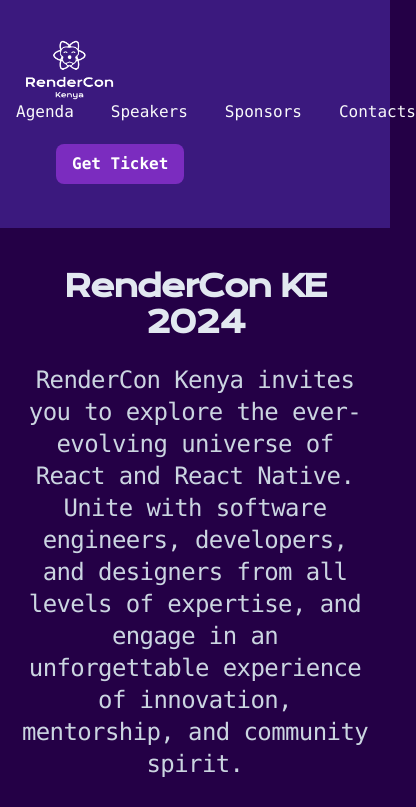
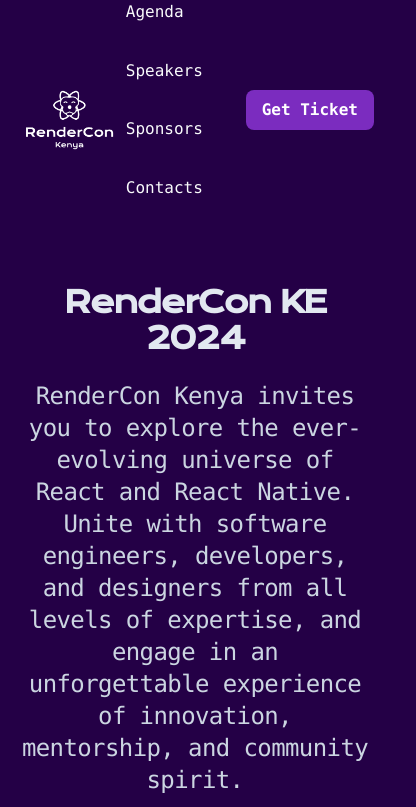
Before and after one commit to rendercon/RenderconKeWeb, a Next.js app: page / in a window 390 px wide. Shown: the top 807 px of the page, 416 px wide, since content can reach past the window. Built offline with nearby package versions, Linux system fonts and the light colour scheme; no server answers.

Commit message:
chore/added-responsiveness-for-small-screens

```diff
--- a/package.json
+++ b/package.json
@@ -23,6 +23,7 @@
     "react": "18.2.0",
     "react-dom": "18.2.0",
     "react-fast-marquee": "^1.6.0",
+    "react-icons": "^5.3.0",
     "tailwindcss": "3.3.2",
     "typescript": "5.0.4"
   }
--- a/src/app/components/Header.tsx
+++ b/src/app/components/Header.tsx
@@ -7,9 +7,64 @@
 import renderconWB from '@/app/images/logos/Rendercon-wb.png'
 import Image from 'next/image'
 import { useEffect, useState } from 'react'
+import { RiMenu3Line } from "react-icons/ri";
+import { RxCross2 } from "react-icons/rx";
+
+type TNavbar={
+  scrolled:boolean,
+}
+
+function MobileNavbar(props: TNavbar){
+  const {scrolled} = props
+  const [isMobileMenuOpened, setIsMobileMenuOpened] = useState(false)
+
+  return(
+    <header className={`z-50 w-full sticky top-0 px-4 ${scrolled? 'bg-[#240046] bg-opacity-100' : "bg-[#42208c] bg-opacity-80"}`}>
+      <div className={'w-full h-[80px] flex justify-between items-center'}>
+        <Link href="#home"><Image src={renderconWB} alt={'Rendercon white background logo'} unoptimized height={50}/></Link>
+        <button onClick={() => setIsMobileMenuOpened(!isMobileMenuOpened)}>{isMobileMenuOpened ? <RxCross2  className={'text-white text-2xl'}/> : <RiMenu3Line className={'text-white text-2xl'}/>}</button>
+      </div>
+      {isMobileMenuOpened ?
+        <div className={'flex flex-col py-4 pl-2'}>
+          <div className={'font-mono text-gray-50 pb-4'}>
+            <Navbar/>
+          </div>
+          <Button>
+            <Link href="https://paydexp.com/renderconke-2024" target="_blank" rel="noopener noreferrer">Get Ticket</Link>
+          </Button>
+        </div>
+      : null}
+    </header>
+  )
+}
+
+function LargeScreenNavbar(scrolled:TNavbar){
+
+  return(
+    <header className={`relative z-50 pb-11 lg:pt-8 md:sticky top-0 ${scrolled? 'bg-[#240046] bg-opacity-100' : "bg-[#42208c] bg-opacity-80"}`} >
+      <Container className="flex flex-wrap items-center justify-between align-center sm:justify-between lg:flex-nowrap">
+        <div className="mt-10 lg:mt-0 lg:grow lg:basis-0">
+          <Link href="#home"><Image src={renderconWB} alt={'Rendercon white background logo'} unoptimized height={60}/></Link>
+        </div>
+        <div className={'flex flex-col font-mono text-gray-50 items-center justify-center'}>
+          <Navbar/>
+        </div>
+        <div className="mt-5 pl-10  sm:mt-10 sm:flex md:pl-0 lg:pl-0 lg:mt-0 lg:grow lg:basis-0 lg:justify-end">
+          <Button>
+          <Link
+            href="https://paydexp.com/renderconke-2024" target="_blank" rel="noopener noreferrer">Get Ticket</Link>
+          </Button>
+        </div>
+      </Container>
+    </header>
+  )
+
+}
+
 
 export function Header() {
   const [scrolled, setScrolled] = useState(false);
+  const [showMobileMenu, setShowMobileMenu] = useState(false)
 
   useEffect(() => {
     const checkScroll = () => {
@@ -20,25 +75,22 @@
     return () => window.removeEventListener('scroll', checkScroll);
   }, []);
 
+  useEffect(() => {
+    function checkInnerWidth(){
+      const windowInnerWidth = window.innerWidth
+      if (windowInnerWidth <= 1023) {
+        setShowMobileMenu(true);
+      }else{
+        setShowMobileMenu(false)
+      }
+    }
+
+    window.addEventListener('resize', checkInnerWidth)
+    return () => window.removeEventListener('resize', checkInnerWidth)
+  }, [])
+
+
   return (
-    <header className={`relative z-50 pb-11 lg:pt-8 md:sticky top-0 ${scrolled? 'bg-[#240046] bg-opacity-100' : "bg-[#42208c] bg-opacity-80"}`} >
-      <Container className="flex flex-wrap items-center justify-between align-center sm:justify-between lg:flex-nowrap">
-      <div className="mt-10 lg:mt-0 lg:grow lg:basis-0">
-          <Link href="#home"><Image src={renderconWB} alt={'Rendercon white background logo'} unoptimized height={60}/></Link>
-        </div>
-        {/* <div className="order-first -mx-4 flex flex-auto basis-full overflow-x-auto whitespace-nowrap border-b border-blue-100/10 py-4 font-mono text-sm text-gray-50 sm:-mx-6 lg:order-none lg:mx-0 lg:basis-auto lg:border-0 lg:py-0"> */}
-          <div className={'flex flex-col font-mono text-gray-50 items-center justify-center'}>
-            <Navbar/>
-
-          </div>
-        {/* </div> */}
-        <div className="mt-5 pl-10  sm:mt-10 sm:flex md:pl-0 lg:pl-0 lg:mt-0 lg:grow lg:basis-0 lg:justify-end">
-          <Button>
-          <Link
-            href="https://paydexp.com/renderconke-2024" target="_blank" rel="noopener noreferrer">Get Ticket</Link>
-          </Button>
-        </div>
-      </Container>
-    </header>
+    showMobileMenu ? <MobileNavbar scrolled={scrolled}/> : <LargeScreenNavbar scrolled={scrolled}/>
   )
 }
--- a/src/app/components/Navbar.tsx
+++ b/src/app/components/Navbar.tsx
@@ -3,7 +3,7 @@
 
 function Navbar() {
   return (
-    <ul className="w-[400px] md:w-[500px] lg:w-[600px] flex font-mono justify-between items-center">
+    <ul className="w-full lg:w-[600px] flex flex-col h-[200px] lg:h-auto lg:flex-row font-mono justify-between lg:items-center">
         <li><Link href="#">Agenda</Link></li>
         <li><Link href="#speakers">Speakers</Link></li>
         <li><Link href="#sponsors">Sponsors</Link></li>
```
Also changed, not shown: 1 other file (tests, documents, lock files or other folders).
